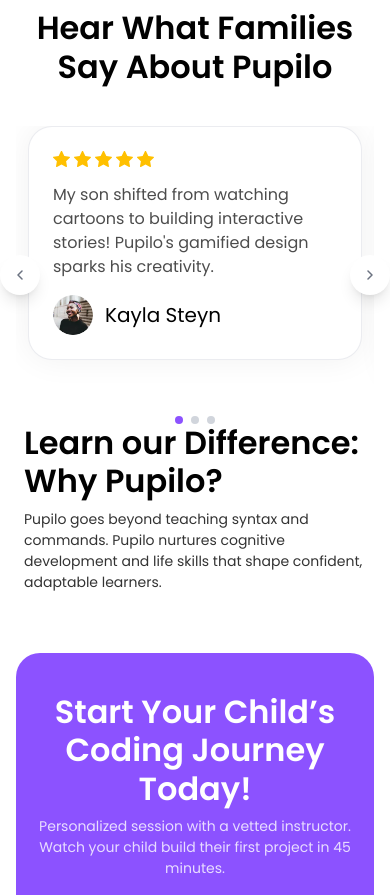
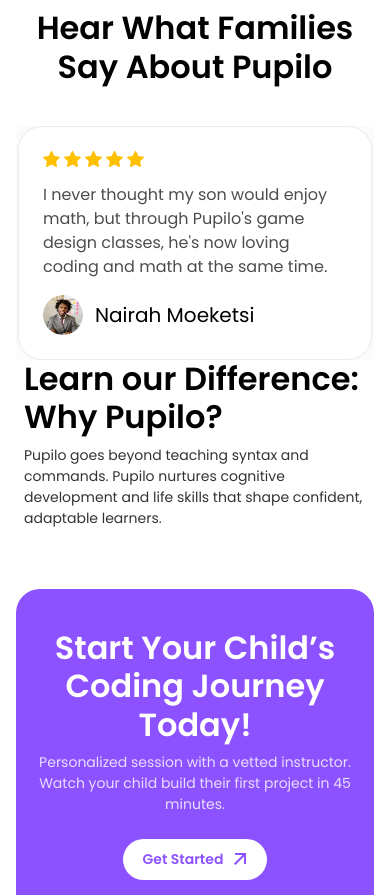
Before and after one commit to Pupiloinc/Pupilo, a Next.js app: page / in a window 390 px wide. Shown: the part 8020-8915 px from the top of the page. Built offline with nearby package versions, Linux system fonts and the light colour scheme.

Commit message:
review section done

```diff
--- a/package.json
+++ b/package.json
@@ -12,7 +12,8 @@
     "next": "15.3.3",
     "react": "^19.0.0",
     "react-dom": "^19.0.0",
-    "react-fast-marquee": "^1.6.5"
+    "react-fast-marquee": "^1.6.5",
+    "swiper": "^11.2.8"
   },
   "devDependencies": {
     "@tailwindcss/postcss": "^4",
--- a/src/components/common/Reviews.jsx
+++ b/src/components/common/Reviews.jsx
@@ -1,11 +1,13 @@
 "use client";
-import React, { useState } from "react";
+
+import React, { useEffect } from "react";
 import Title from "./Title";
 import Image from "next/image";
+import { Swiper, SwiperSlide } from "swiper/react";
+import "swiper/css";
+import { Autoplay, Pagination } from "swiper/modules";
 
 const Reviews = () => {
-  const [currentSlide, setCurrentSlide] = useState(0);
-
   const reviewsData = [
     {
       id: 1,
@@ -34,21 +36,16 @@ const Reviews = () => {
         "The coding sessions are fantastic! My daughter used to shy away from technology - now she's proudly building animations in Scratch.",
       cardImg: "/assets/images/webp/johan-botha.webp",
     },
+    {
+      id: 4,
+      name: "Kayla Steyn",
+      starImg: "/assets/images/svg/star-icon.svg",
+      rating: 5,
+      review:
+        "My son shifted from watching cartoons to building interactive stories! Pupilo's gamified design sparks his creativity.",
+      cardImg: "/assets/images/webp/kayla-steyn.webp",
+    },
   ];
-
-  const nextSlide = () => {
-    setCurrentSlide((prev) => (prev + 1) % reviewsData.length);
-  };
-
-  const prevSlide = () => {
-    setCurrentSlide(
-      (prev) => (prev - 1 + reviewsData.length) % reviewsData.length
-    );
-  };
-
-  const goToSlide = (index) => {
-    setCurrentSlide(index);
-  };
 
   return (
     <div className="pt-[60px] sm:pt-[100px] lg:pt-40 bg-white">
@@ -59,14 +56,45 @@ const Reviews = () => {
         />
 
         <div className="relative">
-          <div className="overflow-hidden">
-            <div
-              className="flex transition-transform duration-500 ease-in-out"
-              style={{ transform: `translateX(-${currentSlide * 100}%)` }}
+          <Swiper
+            spaceBetween={24}
+            slidesPerView={1}
+            centeredSlides={true}
+            loop={true}
+            breakpoints={{
+              0: {
+                slidesPerView: 1,
+                spaceBetween: 20,
+              },
+              640: {
+                slidesPerView: 1,
+                spaceBetween: 16,
+              },
+              768: {
+                slidesPerView: 2,
+                spaceBetween: 20,
+              },
+              1024: {
+                slidesPerView: 3,
+                spaceBetween: 24,
+              },
+            }}
+            autoplay={{
+              delay: 3000,
+              disableOnInteraction: false,
+            }}
+            pagination={{
+              clickable: true,
+              bulletClass: "swiper-pagination-bullet review-bullet",
+              bulletActiveClass:
+                "swiper-pagination-bullet-active review-bullet-active",
+            }}
+            modules={[Autoplay, Pagination]}
+            className="reviewsSlider pb-12"
           >
             {reviewsData.map((review) => (
-                <div key={review.id} className="w-full flex-shrink-0 px-3">
-                  <div className="bg-white border border-dolphin/12 hover:border-purple rounded-3xl p-6 custom-cards-shadow transition-all duration-500 max-w-sm mx-auto">
+              <SwiperSlide key={review.id} className="!flex justify-center">
+                <div className="bg-white border border-dolphin/12 hover:border-purple rounded-3xl p-6 custom-cards-shadow transition-all duration-500">
                   <div className="flex gap-1 mb-4">
                     {[...Array(5)].map((_, index) => (
                       <Image
@@ -88,77 +116,44 @@ const Reviews = () => {
                     <div className="w-10 h-10 bg-gray-100 rounded-full flex items-center justify-center text-xl">
                       <Image
                         src={review.cardImg}
-                          alt={review.reviewImage}
+                        alt={review.name}
                         className="w-full h-full object-cover rounded-full"
                         width={40}
                         height={40}
                       />
                     </div>
                     <div>
-                        <h4 className=" text-black text-xl">{review.name}</h4>
+                      <h4 className="text-black text-xl">{review.name}</h4>
                     </div>
                   </div>
                 </div>
-                </div>
+              </SwiperSlide>
             ))}
+          </Swiper>
         </div>
       </div>
 
-          <button
-            onClick={prevSlide}
-            className="absolute left-0 top-1/2 -translate-y-1/2 -translate-x-4 w-10 h-10 bg-white rounded-full shadow-lg flex items-center justify-center hover:bg-gray-50 transition-colors duration-200"
-          >
-            <svg
-              width="6"
-              height="10"
-              viewBox="0 0 6 10"
-              fill="none"
-              xmlns="http://www.w3.org/2000/svg"
-            >
-              <path
-                d="M5 1L1 5L5 9"
-                stroke="#6B7280"
-                strokeWidth="1.5"
-                strokeLinecap="round"
-                strokeLinejoin="round"
-              />
-            </svg>
-          </button>
+      <style jsx>{`
+        .reviewsSlider .review-bullet {
+          width: 8px;
+          height: 8px;
+          background-color: #d1d5db;
+          border-radius: 50%;
+          margin: 0 4px;
+          transition: all 0.3s ease;
+        }
 
-          <button
-            onClick={nextSlide}
-            className="absolute right-0 top-1/2 -translate-y-1/2 translate-x-4 w-10 h-10 bg-white rounded-full shadow-lg flex items-center justify-center hover:bg-gray-50 transition-colors duration-200"
-          >
-            <svg
-              width="6"
-              height="10"
-              viewBox="0 0 6 10"
-              fill="none"
-              xmlns="http://www.w3.org/2000/svg"
-            >
-              <path
-                d="M1 1L5 5L1 9"
-                stroke="#6B7280"
-                strokeWidth="1.5"
-                strokeLinecap="round"
-                strokeLinejoin="round"
-              />
-            </svg>
-          </button>
+        .reviewsSlider .review-bullet-active {
+          background-color: #8b5cf6; /* purple color */
+          transform: scale(1.2);
+        }
 
-          <div className="flex justify-center gap-2 mt-8">
-            {reviewsData.map((_, index) => (
-              <button
-                key={index}
-                onClick={() => goToSlide(index)}
-                className={`w-2 h-2 rounded-full transition-colors duration-200 ${
-                  currentSlide === index ? "bg-purple" : "bg-gray-300"
-                }`}
-              />
-            ))}
-          </div>
-        </div>
-      </div>
+        .reviewsSlider .swiper-pagination {
+          bottom: 0;
+          position: relative;
+          margin-top: 2rem;
+        }
+      `}</style>
     </div>
   );
 };
```
Also changed, not shown: 1 other file (tests, documents, lock files or other folders). Lines whose indentation alone changed are shown as unchanged.
